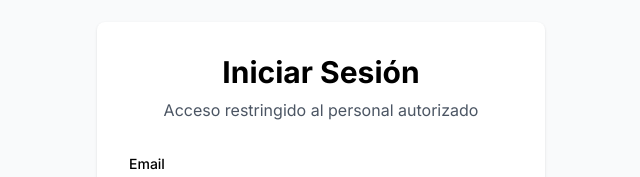
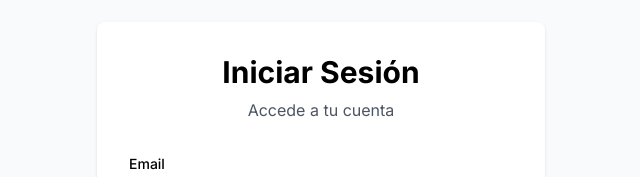
Before and after one commit to roldanronaldd19-debug/login3, a Next.js app: page /login in a window 1280 px wide. Shown: the part 146-323 px from the top of the page, without its empty margins (319-959 px from the left). Built offline with nearby package versions, Linux system fonts and the light colour scheme; no server answers.

Commit message:
Update page.tsx

```diff
--- a/app/login/page.tsx
+++ b/app/login/page.tsx
@@ -7,7 +7,7 @@ export default function LoginPage() {
         <div>
           <h2 className="text-3xl font-bold text-center">Iniciar Sesión</h2>
           <p className="mt-2 text-center text-gray-600">
-            Acceso restringido al personal autorizado
+            Accede a tu cuenta
           </p>
         </div>
         <AuthForm mode="login" />
```
